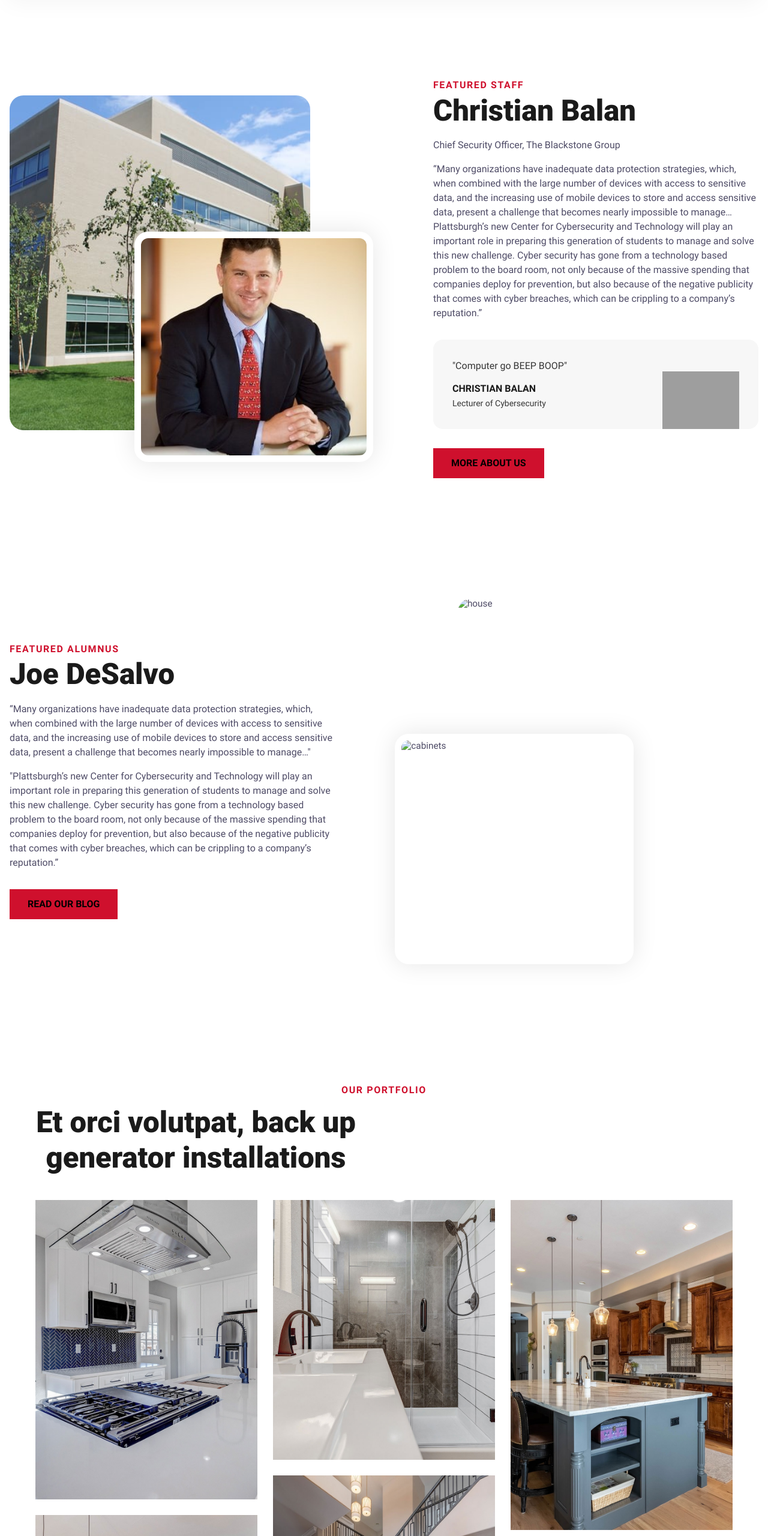
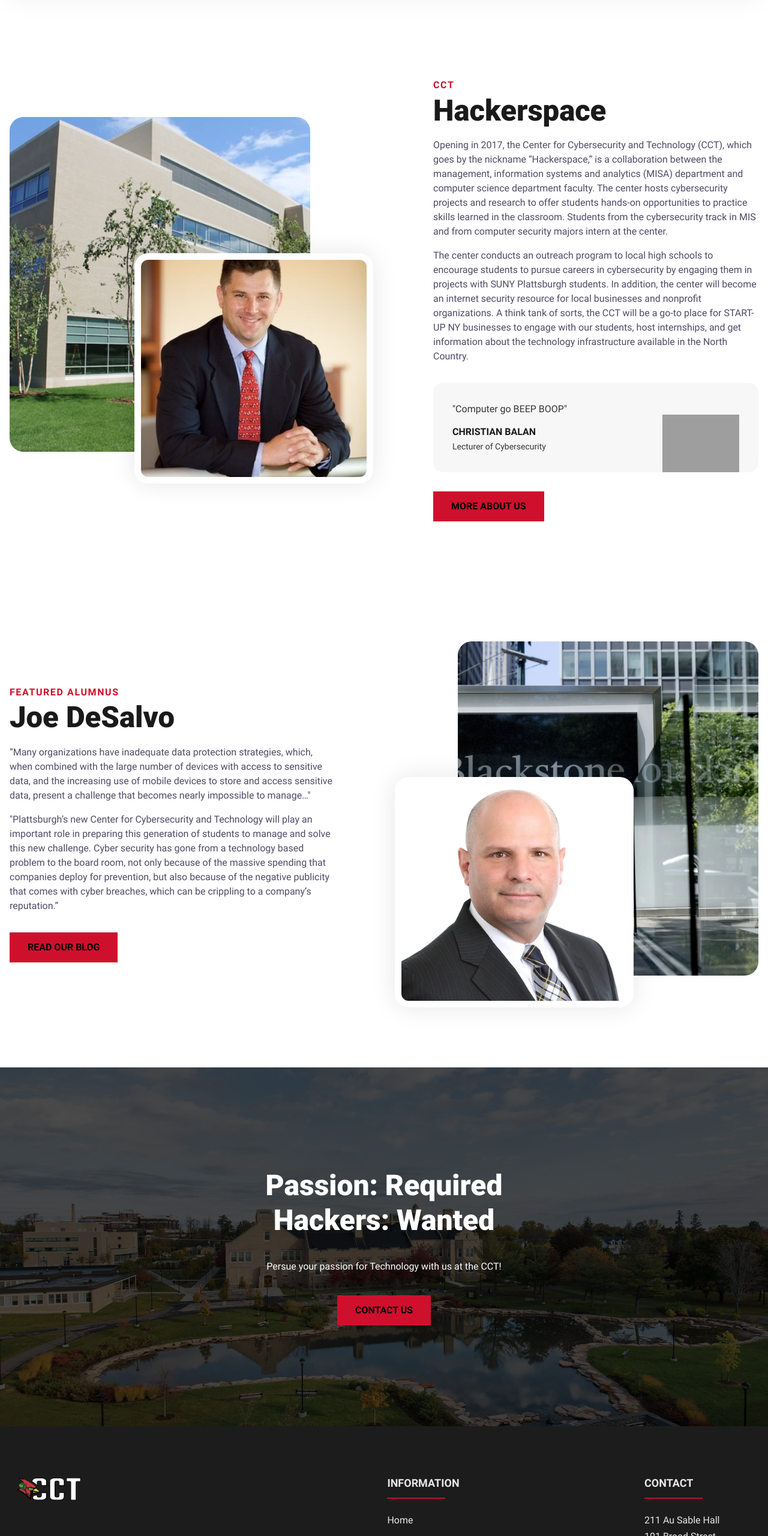
Before and after one commit to Koza101/CCT, an Eleventy site: page src/index.html in a window 1280 px wide. Shown: the part 1480-4040 px from the top of the page at 60% size. Built offline with nearby package versions, Linux system fonts and the light colour scheme; Eleventy itself is replaced by a stand-in of ours; files that its build step writes are made by us from their sources; grey boxes are pictures that could not be loaded; files whose address does not match are found by name.

Commit message:
Changed footer and cta, changed blackstone logo. Updated contact page

```diff
--- a/src/_includes/components/cta.html
+++ b/src/_includes/components/cta.html
@@ -5,19 +5,19 @@
 <section id="cta">
     <div class="container">
         <h2 class="title">
-            Get It Done
+            Passion: Required
             <br/>
-            With Us Today
+            Hackers: Wanted
         </h2>
         <p>
-            Say something catchy, informative, and encouraging to click the button to go to the contact page. I like to add these to the bottom of all pages.
+            Persue your passion for Technology with us at the CCT!
         </p>
-        <a href="/contact" class="cs-button-solid">Get an Estimate Now</a>
+        <a href="/contact" class="cs-button-solid">Contact Us</a>
     </div>
     <picture>
-        <source media="(max-width: 600px)" srcset="/assets/images/cabinets2-m.jpg">
-        <source media="(min-width: 601px)" srcset="/assets/images/cabinets2.jpg">
-        <img aria-hidden="true" decoding="async" src="/assets/images/cabinets2.jpg" alt="kitchen cabinets" loading="lazy" width="2500" height="1667">
+        <source media="(max-width: 600px)" srcset="/assets/images/Campus_Aerial.webp">
+        <source media="(min-width: 601px)" srcset="/assets/images/Campus_Aerial.webp">
+        <img aria-hidden="true" decoding="async" src="/assets/images/Campus_Aerial.webp" alt="kitchen cabinets" loading="lazy" width="2500" height="1667">
     </picture>
 
 </section>
--- a/src/_includes/components/footer.html
+++ b/src/_includes/components/footer.html
@@ -5,10 +5,10 @@
 <footer id="footer">
     <div class="container">
         <div class="left-section">
-            <a class="logo" href="/"><img loading="lazy" decoding="async" src="/assets/svgs/logo-white.svg" alt="logo" width="264" height="78"></a>
-            <p>
+            <a class="logo" href="/"><img loading="lazy" decoding="async" src="/assets/images/logo.png" alt="logo" width="264" height="78"></a>
+            {# <p>
                 Extra content if you need it, if not you can delete this whole p tag. I usually do.
-            </p>
+            </p> #}
         </div>
         <div class="right-section">
             <div class="lists">
@@ -32,7 +32,7 @@
                         <a href="/contact">Contact</a>
                     </li>
                 </ul>
-                <ul>
+                {# <ul>
                     <li>
                         <h2>Services</h2>
                     </li>
@@ -40,7 +40,7 @@
                     <li>Service2</li>
                     <li>Service4</li>
                     <li>Service5</li>
-                </ul>
+                </ul> #}
                 <ul>
                     <li>
                         <h2>Contact</h2>
@@ -70,7 +70,7 @@
 
     <div class="credit">
         <span>Designed and Hand Coded by</span>
-        <a href="/" target="_blank" rel="noopener">Your Company Name</a>
+        <a href="/" target="_blank" rel="noopener">Mason Kozak</a>
         <span class="copyright">
             Copyright {% year %} - Present</span>
     </div>
--- a/src/index.html
+++ b/src/index.html
@@ -177,12 +177,13 @@ eleventyNavigation:
             </div>
             <!-- Right Content Section-->
             <div class="cs-right">
-                <span class="cs-topper">Featured Staff</span>
-                <h2 class="cs-title">Christian Balan</h2>
+                <span class="cs-topper">CCT</span>
+                <h2 class="cs-title">Hackerspace</h2>
                 <p class="cs-text">
-                    Chief Security Officer, The Blackstone Group                </p>
+                    Opening in 2017, the Center for Cybersecurity and Technology (CCT), which goes by the nickname “Hackerspace,” is a collaboration between the management, information systems and analytics (MISA) department and computer science department faculty. The center hosts cybersecurity projects and research to offer students hands-on opportunities to practice skills learned in the classroom. Students from the cybersecurity track in MIS and from computer security majors intern at the center.
+                </p>
                 <p class="cs-text">
-                    “Many organizations have inadequate data protection strategies, which, when combined with the large number of devices with access to sensitive data, and the increasing use of mobile devices to store and access sensitive data, present a challenge that becomes nearly impossible to manage… Plattsburgh’s new Center for Cybersecurity and Technology will play an important role in preparing this generation of students to manage and solve this new challenge. Cyber security has gone from a technology based problem to the board room, not only because of the massive spending that companies deploy for prevention, but also because of the negative publicity that comes with cyber breaches, which can be crippling to a company’s reputation.”
+                    The center conducts an outreach program to local high schools to encourage students to pursue careers in cybersecurity by engaging them in projects with SUNY Plattsburgh students. In addition, the center will become an internet security resource for local businesses and nonprofit organizations. A think tank of sorts, the CCT will be a go-to place for START-UP NY businesses to engage with our students, host internships, and get information about the technology infrastructure available in the North Country.
                 </p>
                 <div class="cs-flex-group">
                     <p class="cs-flex-p">
@@ -213,14 +214,14 @@ eleventyNavigation:
             <!-- Left Image Section -->
             <div class="cs-left">
                 <picture class="cs-picture cs-picture1">
-                    <source media="(max-width: 600px)" srcset="/assets/images/construction-m.jpg">
-                    <source media="(min-width: 601px)" srcset="/assets/images/construction.jpg">
-                    <img aria-hidden="true" decoding="async" src="/assets/images/construction.jpg" alt="house" loading="lazy" width="400" height="560">
+                    <source media="(max-width: 600px)" srcset="/assets/images/Blackstone_Logo.webp">
+                    <source media="(min-width: 601px)" srcset="/assets/images/Blackstone_Logo.webp">
+                    <img aria-hidden="true" decoding="async" src="/assets/images/Blackstone_Logo.webp" alt="house" loading="lazy" width="400" height="560">
                 </picture>
                 <picture class="cs-picture cs-picture2">
-                    <source media="(max-width: 600px)" srcset="/assets/images/cabinets2-m.jpg">
-                    <source media="(min-width: 601px)" srcset="/assets/images/cabinets2.jpg">
-                    <img aria-hidden="true" decoding="async" src="/assets/images/cabinets2.jpg" alt="cabinets" loading="lazy" width="400" height="560">
+                    <source media="(max-width: 600px)" srcset="/assets/images/Joe_Desalvo_Alum.webp">
+                    <source media="(min-width: 601px)" srcset="/assets/images/Joe_Desalvo_Alum.webp">
+                    <img aria-hidden="true" decoding="async" src="/assets/images/Joe_Desalvo_Alum.webp" alt="cabinets" loading="lazy" width="400" height="560">
                 </picture>
             </div>
             <!-- Right Content Section-->
@@ -242,7 +243,7 @@ eleventyNavigation:
     <!--                   Gallery                    -->
     <!-- ============================================ -->
 
-    <section id="gallery">
+    {# <section id="gallery">
         <div class="cs-container">
             <span class="cs-topper">Our Portfolio</span>
             <h2 class="cs-title">Et orci volutpat, back up generator installations</h2>
@@ -308,13 +309,13 @@ eleventyNavigation:
             </div>
             <a href="/projects" class="cs-button-solid">View Full Gallery</a>
         </div>
-    </section>
+    </section> #}
 
     <!-- ============================================ -->
     <!--                   Reviews                    -->
     <!-- ============================================ -->
 
-    <section id="reviews">
+    {# <section id="reviews">
         <div class="cs-container">
             <span class="cs-topper">Our Reviews</span>
             <h2 class="cs-title">Words From Our Customers</h2>
@@ -381,7 +382,7 @@ eleventyNavigation:
             </ul>
             <a aria-label="read more reviews" href="/reviews" class="cs-button-solid">Our Reviews</a>
         </div>
-    </section>
+    </section> #}
 
     {% include 'components/cta.html' %}
 {% endblock %}
```
Also changed, not shown: src/content/pages/contact.html (+5 -5 lines), src/assets/images/Blackstone_Logo.webp (added).
